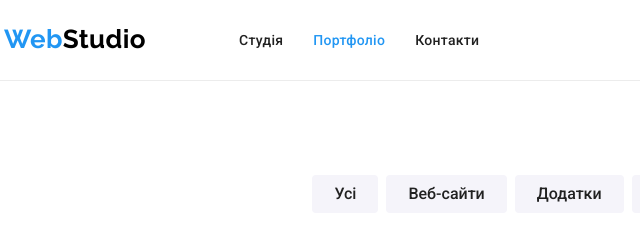
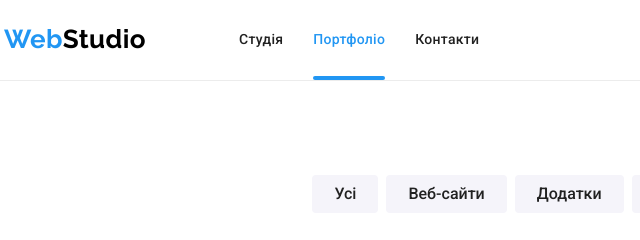
Before and after one commit to NataliTsykhmistro/goit-markup-hw-05, a plain HTML site: page portfolio.html in a window 1280 px wide. Shown: the top 240 px of the page, 51-691 px from the left. Drawn offline with nearby package versions, Linux system fonts and the light colour scheme.

Commit message:
Добавляет псевдоэлемент

```diff
--- a/css/styles.css
+++ b/css/styles.css
@@ -140,6 +140,8 @@ ul {
 }
 
 .site-nav .link {
+    display: inline-block;
+    position: relative;
 
     padding-top: 32px;
     padding-bottom: 32px;
@@ -149,6 +151,7 @@ ul {
     line-height: 1.14;
     letter-spacing: 0.02em;
     text-decoration: none;
+
 }
 
 .site-nav .link:hover,
@@ -157,7 +160,25 @@ ul {
 }
 
 .site-nav .link.current {
+    position: relative;
     color: var(--accent-color);
+
+}
+
+.site-nav .link.current::after {
+    content: "";
+    display: block;
+    position: absolute;
+    right: 0;
+    left: 0;
+    bottom: 0;
+
+    max-width: 100%;
+    height: 4px;
+
+    border-bottom: 4px solid var(--accent-color);
+    border-radius: 2px;
+
 }
 
 /* контакты шапка */
@@ -184,8 +205,10 @@ ul {
 }
 
 .social-links .item {
+
     padding-top: 32px;
     padding-bottom: 32px;
+
 }
 
 .contacts-mail,
@@ -623,7 +646,7 @@ img {
 
 .sites-tumb::before {
     position: absolute;
-    display: inline-block;
+    display: block;
     content: "";
 
     top: 0;
```
